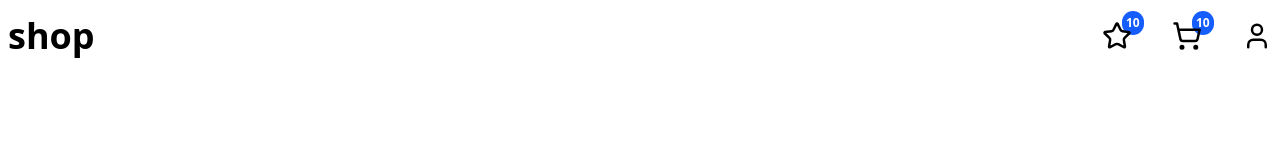
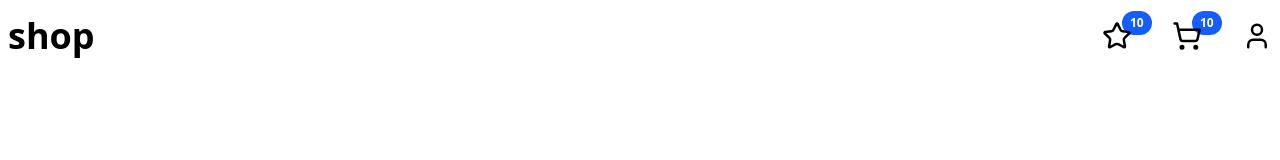
Before and after one commit to OleksiyNikolaenko/shop, a Next.js app: page / in a window 1280 px wide. Shown: the top 160 px of the page. Built offline with nearby package versions, Linux system fonts and the light colour scheme.

Commit message:
fix padding for Bage component

```diff
--- a/package.json
+++ b/package.json
@@ -13,7 +13,8 @@
     "lucide-react": "^0.511.0",
     "next": "15.3.2",
     "react": "^19.0.0",
-    "react-dom": "^19.0.0"
+    "react-dom": "^19.0.0",
+    "zustand": "^5.0.5"
   },
   "devDependencies": {
     "@eslint/eslintrc": "^3",
--- a/src/components/Bage.tsx
+++ b/src/components/Bage.tsx
@@ -6,7 +6,7 @@ interface Props {
 export const Bage = ({ className, count }: Props) => {
   return (
     <span
-      className={`absolute bottom-4 left-5 -z-10 flex items-center justify-center rounded-full bg-blue-600 p-1 text-xs font-bold text-white ${className}`}>
+      className={`absolute bottom-4 left-5 -z-10 flex items-center justify-center rounded-full bg-blue-600 py-1 px-2 text-xs font-bold text-white ${className}`}>
       {count}
     </span>
   );
```
Also changed, not shown: 1 other file (tests, documents, lock files or other folders).
